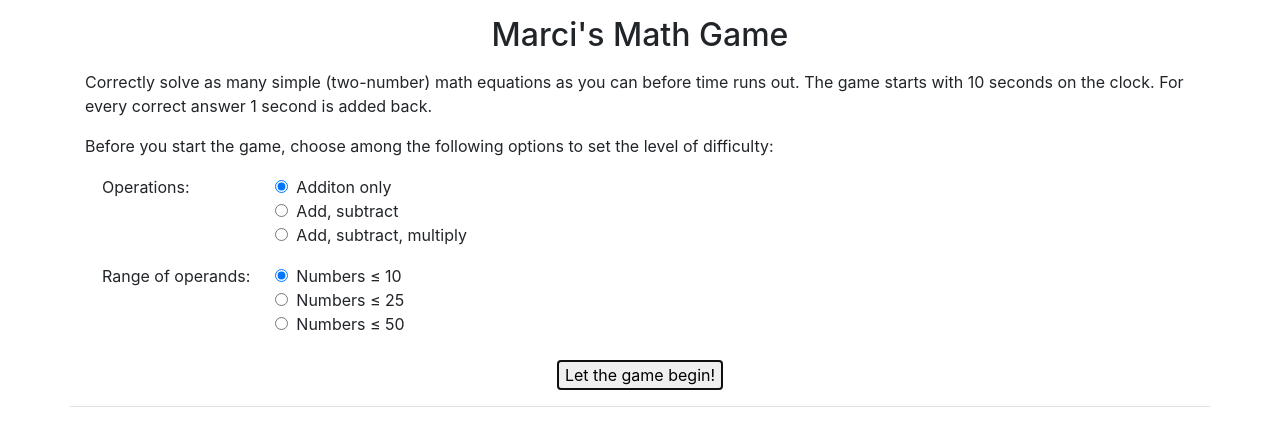
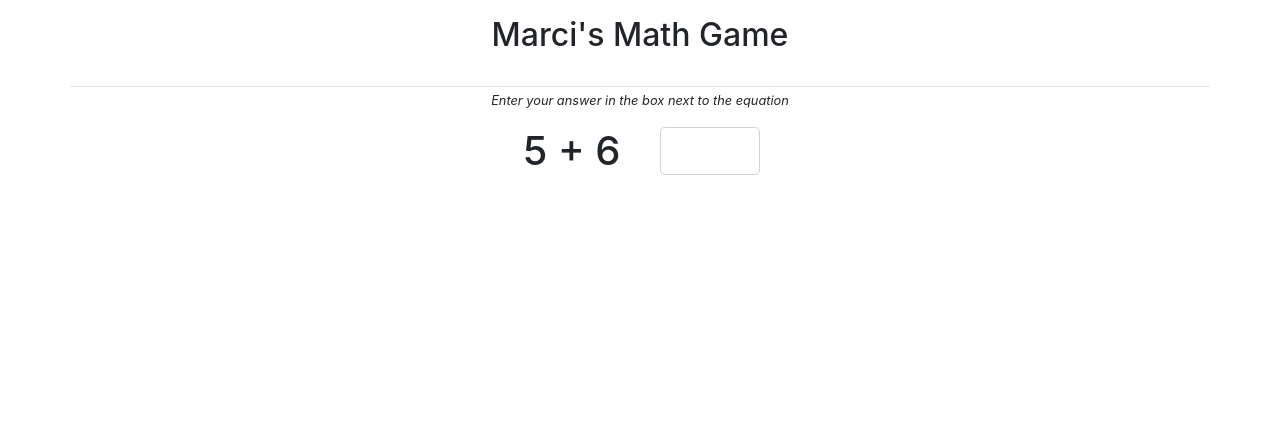
Before and after one commit to mfeiden/MathGame, a plain HTML site: page index.html in a window 1280 px wide. Both pictures are taken after a click on the button "Let the game begin!". Drawn offline with nearby package versions, Linux system fonts and the light colour scheme.

Commit message:
Q&A fields added to DOM

```diff
--- a/index.html
+++ b/index.html
@@ -15,15 +15,16 @@
   <body>
     <div class="container">
       <div class="row py-3">
-        <div class="col-12 intro pb-3 border-bottom">
+        <div class="col-12 pb-3 border-bottom">
           <h2 class="text-center mb-3">Marci's Math Game</h2>
+          <div id="intro">
             <p>Correctly solve as many simple (two-number) math equations as you can before time runs out. The game starts with 10 seconds on the clock. For every correct answer 1 second is added back.</p>
             <p>Before you start the game, choose among the following options to set the level of difficulty:</p>
             <table class="options ml-sm-3">
               <tr class="align-top">
                 <td>Operations: </td>
                 <td class="pb-3">
-                <input type="radio" name="ops" class="mr-2" value="a" checked>Additon only</br>
+                  <input type="radio" name="ops" class="mr-2" value="a" checked>Addition only</br>
                   <input type="radio" name="ops" class="mr-2" value="b">Add, subtract</br>
                   <input type="radio" name="ops" class="mr-2" value="c">Add, subtract, multiply
                 </td>
@@ -31,14 +32,25 @@
               <tr class="align-top">
                 <td class="pr-4">Range of operands: </td>
                 <td class="pb-4">
-                <input type="radio" name="max" class="mr-2" value="10" checked>Numbers &le; 10</br>
+                  <input type="radio" name="max" class="mr-2" value="10" checked>Numbers &le; 25 </br>
                   <input type="radio" name="max" class="mr-2" value="25">Numbers &le; 25 </br>
                   <input type="radio" name="max" class="mr-2" value="50">Numbers &le; 50
                 </td>
               </tr>
             </table>
             <div class="text-center">
-            <button id="ready">Let the game begin!</button>
+              <button id="start">Let the game begin!</button>
+            </div>
+          </div>
+        </div>
+        <div class="col-12 invisible" id="play">
+          <p class="text-center"><small><i>Enter your answer in the box next to the equation</i></small></p>
+          <div class="row justify-content-center">
+            <div class="col text-right pr-4">
+              <h1 id="Q"></h1>
+            </div>
+            <div class="col">
+              <input class="form-control form-control-lg" type="number" id="A">
             </div>
           </div>
       </div>
--- a/script.js
+++ b/script.js
@@ -5,7 +5,7 @@ var generateQ = function() {
   var num2 = Math.floor(Math.random() * max) + 1;
   var op = $('input:radio[name=ops]:checked').val();
   var opArrB = ['+', '-'];
-  var opArrC = ['+', '-', '*'];
+  var opArrC = ['+', '-', 'x'];
   var operator;
   var question;
   var answer;
@@ -33,14 +33,19 @@ var generateQ = function() {
       case '-':
         answer = num1 - num2;
         break;
-      case '*':
+      case 'x':
         answer = num1 * num2;
     }
-  }
+  };
+  $('#Q').text(question);
+};
 
-  console.log(question, answer);
-}
+
 
 $(document).ready(function() {
-  $('#ready').click(generateQ);
+  $('#start').click(function(){
+    $('#intro').css("display", "none")
+    $('#play').removeClass("invisible");
+    generateQ();
+  });
 });
--- a/style.css
+++ b/style.css
@@ -0,0 +1,8 @@
+input[type=number]::-webkit-inner-spin-button,
+input[type=number]::-webkit-outer-spin-button {
+  -webkit-appearance: none;
+}
+
+#A {
+  max-width: 100px;
+}
```
Lines whose indentation alone changed are shown as unchanged.
